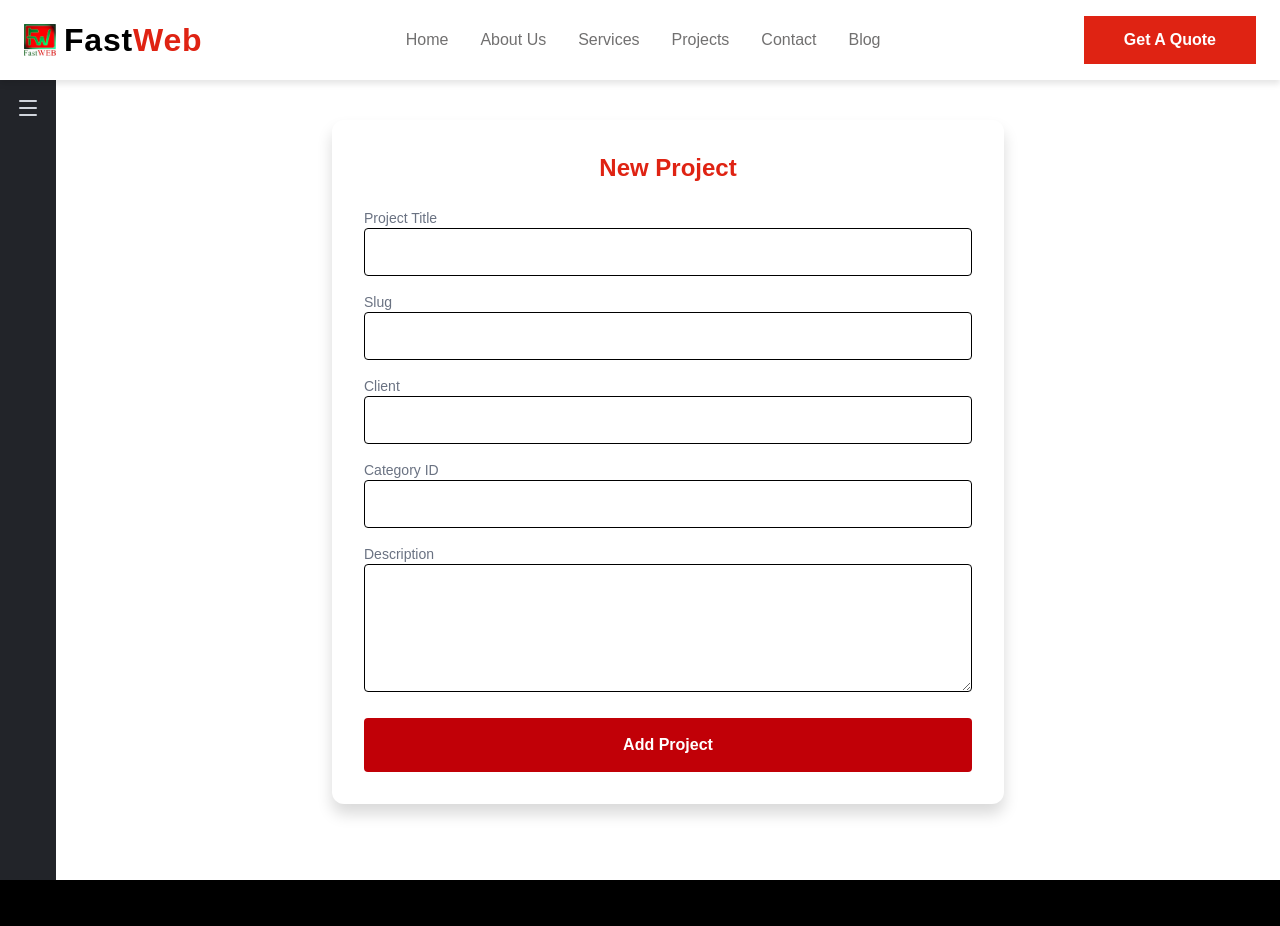
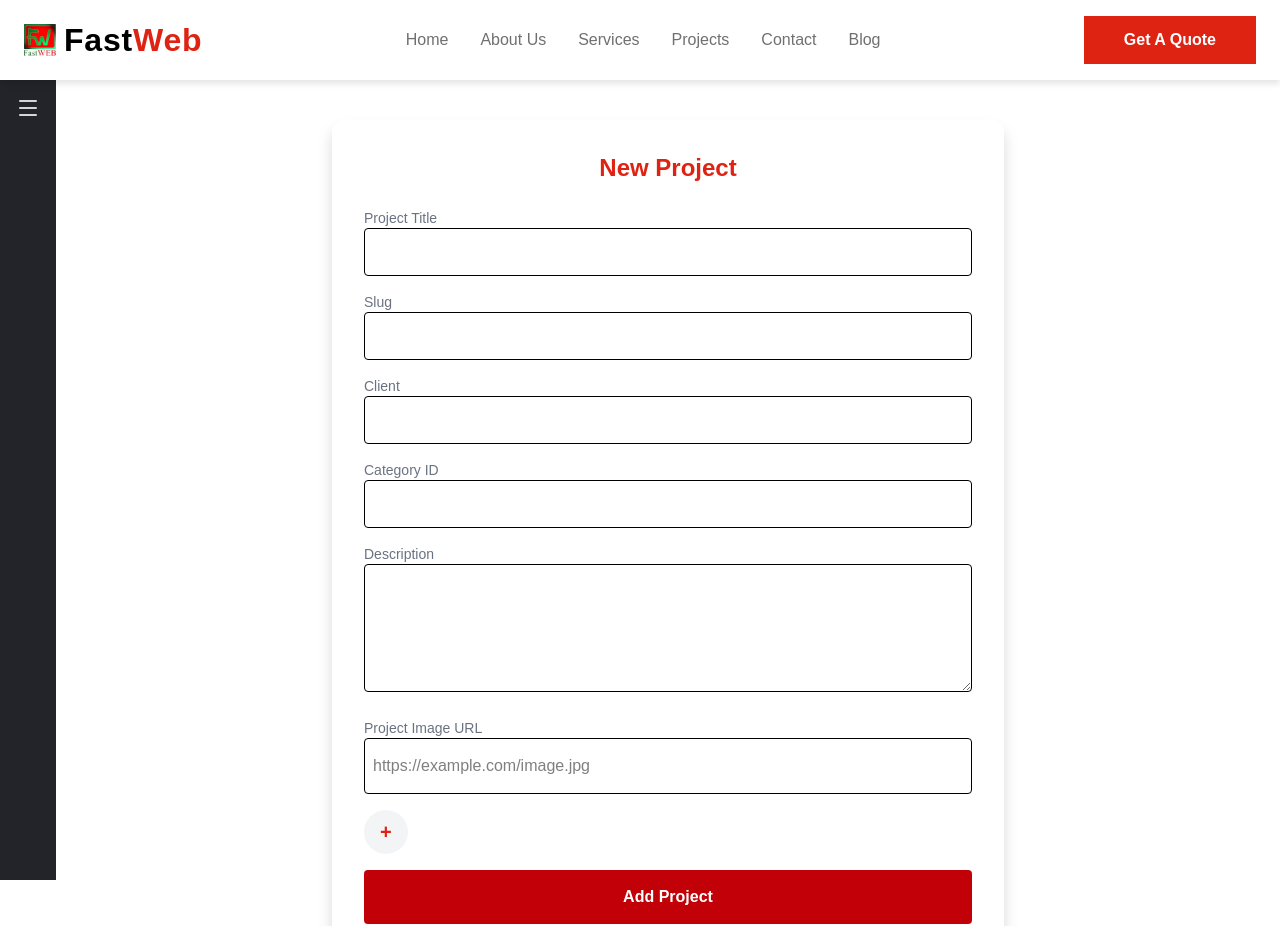
Before and after one commit to fastweb-cm/company-website, a React (Vite) app in the folder app/: page /admin/add-project in a window 1280 px wide. Shown: the top 926 px of the page. Built offline with nearby package versions, Linux system fonts and the light colour scheme; the HTML template or start-up script is replaced by a standard one.

Commit message:
created first part of project Ui

```diff
--- a/app/src/pages/AddProject.jsx
+++ b/app/src/pages/AddProject.jsx
@@ -3,11 +3,15 @@ import { useForm } from "react-hook-form";
 import { zodResolver } from "@hookform/resolvers/zod";
 import { projectSchema } from '../schemas/projectSchema';
 import button from '../components/Button';
+import { useState } from 'react';
+
 
 const AddProject = () => {
-  const { register, handleSubmit, formState: { errors } } = useForm({
+  const { register, handleSubmit, watch, formState: { errors } } = useForm({
     resolver: zodResolver(projectSchema),
   });
+
+  const [showExtraDetails, setShowExtraDetails] = useState(false);
 
   const onSubmit = (data) => {
     console.log("Success! Base Project Data:", data);
@@ -58,6 +62,41 @@ const AddProject = () => {
           {errors.description && <p className="text-red-500 text-xs">{errors.description.message}</p>}
         </div>
 
+        <div>
+             <label className="block text-sm font-medium text-gray-500">Project Image URL</label>
+            <input
+                {...register("image")}
+                type="text"
+                placeholder="https://example.com/image.jpg"
+                className="w-full border p-2 rounded h-14 focus:ring-2 text-black focus:ring-black outline-none"
+            />
+            {errors.image && <p className="text-red-500 text-xs mt-1">{errors.image.message}</p>}
+
+            {/* Live Image Preview */}
+            {watch("image") && !errors.image && (
+            <div className="mt-4">
+            <p className="text-xs text-gray-500 mb-2">Preview:</p>
+            <img
+                src={watch("image")}
+                alt="Preview"
+                className="w-full h-48 object-cover rounded-lg border shadow-sm"
+                onError={(e) => e.target.style.display = 'none'} // Hide if link is broken
+                />
+    </div>
+  )}
+     </div>
+
+     <div>
+        { /*<h2 className="text-lg font-semibold text-gray-700">Project Specifics</h2>}*/}
+        <button
+      type="button"
+      onClick={() => setShowExtraDetails(!showExtraDetails)}
+      className="flex items-center gap-2 bg-gray-100 hover:bg-gray-200 px-4 py-2 text-primary rounded-full transition-colors"
+      ><span className="text-xl font-bold">{showExtraDetails ? "−" : "+"}</span>
+      {/* {showExtraDetails ? "Hide Details" : "Add More Details"} */}
+    </button>
+     </div>
+
         <button type="submit" className="w-full bg-red-700 text-white p-3 rounded font-bold hover:bg-red-800">
             Add Project
         </button>
--- a/app/src/schemas/projectSchema.js
+++ b/app/src/schemas/projectSchema.js
@@ -8,6 +8,7 @@ export const projectSchema = z.object({
   image: z.string().url("Invalid image URL"),
   client: z.string().min(1, "Client name is required"),
   demo_link: z.string().url("Must be a valid URL").or(z.literal("")),
+  image: z.string().url("Please enter a valid image URL (e.g., https://...)"),
 
   /* The "Accounts" list (Array of objects)
   projectaccounts: z.array(
```
